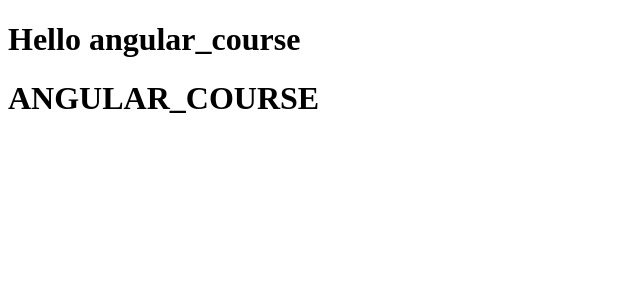
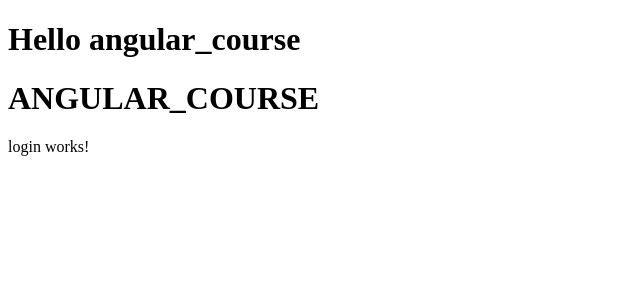
Before and after one commit to ShubhamDev021/Angular_Course, an Angular app: page / in a window 1280 px wide. Shown: the top 300 px of the page, without its empty margins (0-640 px from the left). Built offline with nearby package versions, Linux system fonts and the light colour scheme.

Commit message:
Components in angular - How to use a component?

```diff
--- a/src/app/app.component.html
+++ b/src/app/app.component.html
@@ -1,2 +1,4 @@
 <h1>Hello {{ title }}</h1>
 <h1>{{ title.toUpperCase() }}</h1>
+
+<app-login></app-login>
--- a/src/app/app.component.ts
+++ b/src/app/app.component.ts
@@ -1,9 +1,10 @@
 import { Component } from '@angular/core';
 import { RouterOutlet } from '@angular/router';
+import { LoginComponent } from './login/login.component';
 
 @Component({
   selector: 'app-root',
-  imports: [RouterOutlet],
+  imports: [RouterOutlet, LoginComponent],
   templateUrl: './app.component.html',
   styleUrl: './app.component.css'
 })
```
Also changed, not shown: src/important.txt.
